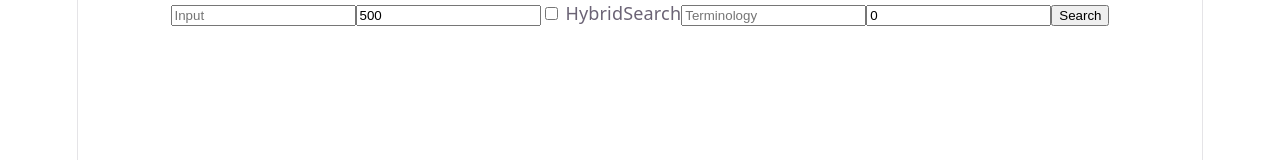
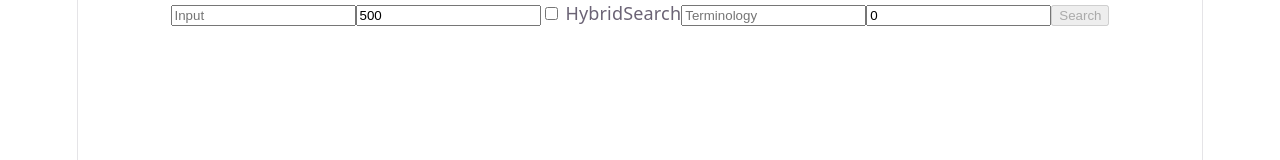
Before and after one commit to Asad-butt-dev/semantic-doc-search, a React (Vite) app in the folder frontend/: page / in a window 1280 px wide. Shown: the top 160 px of the page. Built offline with nearby package versions, Linux system fonts and the light colour scheme.

Commit message:
add loading state, error handling and empty query guard

```diff
--- a/frontend/src/App.tsx
+++ b/frontend/src/App.tsx
@@ -16,19 +16,35 @@ function App() {
   const [terms, setTerms] = useState("")
   const [results, setResults] = useState<SearchResult[]>([]);
   const [bonus, setBonus] = useState("0");
-  const [loading,setLoading]= useState(false)
+  const [loading, setLoading] = useState(false)
+  const [error,setError]=useState<string|null>(null);
   async function handleSearch() {
-    setLoading(true);
     const termList = terms.split(",").map(a => a.trim())
     const params = new URLSearchParams({ query: query, use_hybrid: String(hybrid), chunk_size: chunkSize, bonus: bonus })
     for (let i = 0; i < termList.length; i++) {
       params.append("key_terms", termList[i]);
     }
-    const url = "http://127.0.0.1:8000/search?" + params
-    const answer = await fetch(url);
+    const url = "http://127.0.0.1:8000/search?" + params;
+
+    try {
+      setLoading(true);
+      setError(null)
+      const answer = await fetch(url);
+      if (answer.status != 200) {
+        throw new Error(answer.status.toString())
+      }
     const data = await answer.json();
     setResults(data);
+
+    } catch (error) {
+     setError("Could not reach the server");
+     console.log(error);
+    setResults([]);
+    }
+    finally{
+
     setLoading(false);
+    }
   }
 
   return (
@@ -37,10 +53,12 @@ function App() {
       <input type='text' placeholder='Chunksize' value={chunkSize} onChange={e => setChunkSize(e.target.value)} />
       <input type="checkbox" checked={hybrid} onChange={e => setHybrid(e.target.checked)} /> <label>HybridSearch</label>
       <input type='text' placeholder='Terminology' value={terms} onChange={e => setTerms(e.target.value)} />
-      <input type="text" placeholder='bonus' value={bonus} onChange={e => setBonus(e.target.value)} />
-      <button onClick={handleSearch} disabled={loading}> Search </button>
-      <div> {loading ? <p>Searching...</p>: results.map(r => (<div key={`${r.fileName}-${r.chunkNumber}`}><h3>{r.fileName} Chunk: {r.chunkNumber} cosinus similarity:{r.score.toFixed(3)} bonus +{r.bonus} </h3><p> {r.text.slice(0, 300)}</p> </div>))} </div>
+      <input type="text" placeholder='bonus' value={bonus} onChange={e => setBonus(e.target.value)}  />
+      <button onClick={handleSearch} disabled={!query.trim()||loading}> Search </button>
+      <div> {loading ? <p>Searching...</p> : results.map(r => (<div key={`${r.fileName}-${r.chunkNumber}`}><h3>{r.fileName} Chunk: {r.chunkNumber} cosinus similarity:{r.score.toFixed(3)} bonus +{r.bonus} </h3><p> {r.text.slice(0, 300)}</p> </div>))} </div>
+    { error && <p  role="alert" style={{color:"red"}}> {error} </p>}
     </div>
+
   )
 }
 
```
